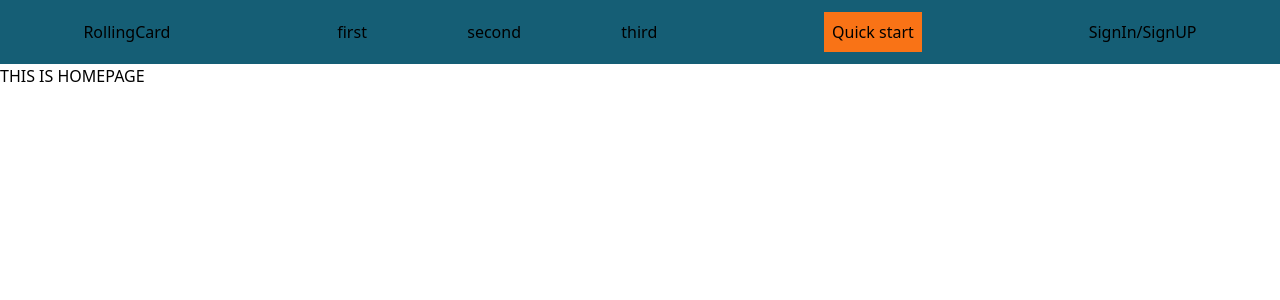
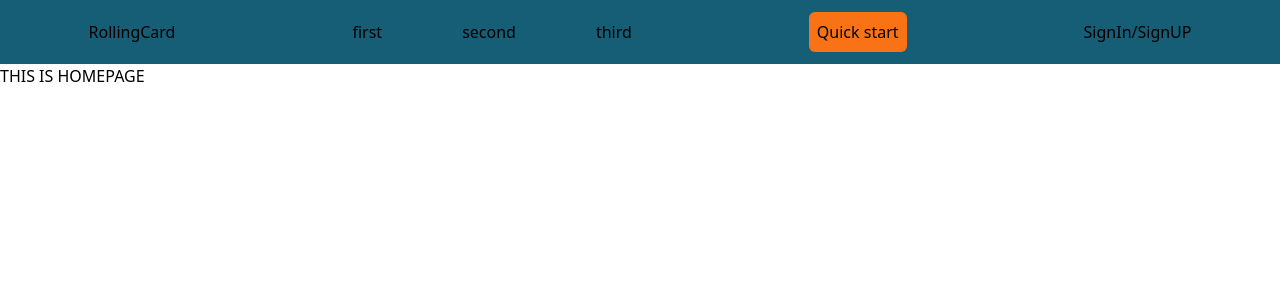
Before and after one commit to ShekordoIlya/Rolling-Card, a React (Vite) app in the folder rolling-card/: page / in a window 1280 px wide. Shown: the top 300 px of the page. Built offline with nearby package versions, Linux system fonts and the light colour scheme.

Commit message:
feat(header):some tailwind style was done

```diff
--- a/rolling-card/src/client/Components/Header/Header.tsx
+++ b/rolling-card/src/client/Components/Header/Header.tsx
@@ -3,13 +3,15 @@ const Header = () => {
     <header className="w-screen h-16 bg-cyan-800">
       <div className="flex justify-around h-full items-center">
         <div>RollingCard</div>
-        <ul className="flex w-1/4 justify-between">
+        <ul className="flex gap-20 justify-between">
           <li>first</li>
           <li>second</li>
           <li>third</li>
         </ul>
         <div>
-          <button className="bg-orange-500 p-2">Quick start</button>
+          <button className="bg-orange-500 p-2 hover:bg-amber-300 transition duration-[400ms] rounded-md hover:scale-x-105">
+            Quick start
+          </button>
         </div>
         <div>
           <button>SignIn/SignUP</button>
--- a/rolling-card/tailwind.config.js
+++ b/rolling-card/tailwind.config.js
@@ -2,7 +2,11 @@
 export default {
   content: ["./index.html", "./src/**/*.{js,ts,jsx,tsx}"],
   theme: {
-    extend: {},
+    extend: {
+      transitionProperty: {
+        transitionDuration: "0.9s",
+      },
+    },
   },
   plugins: [],
 };
```
